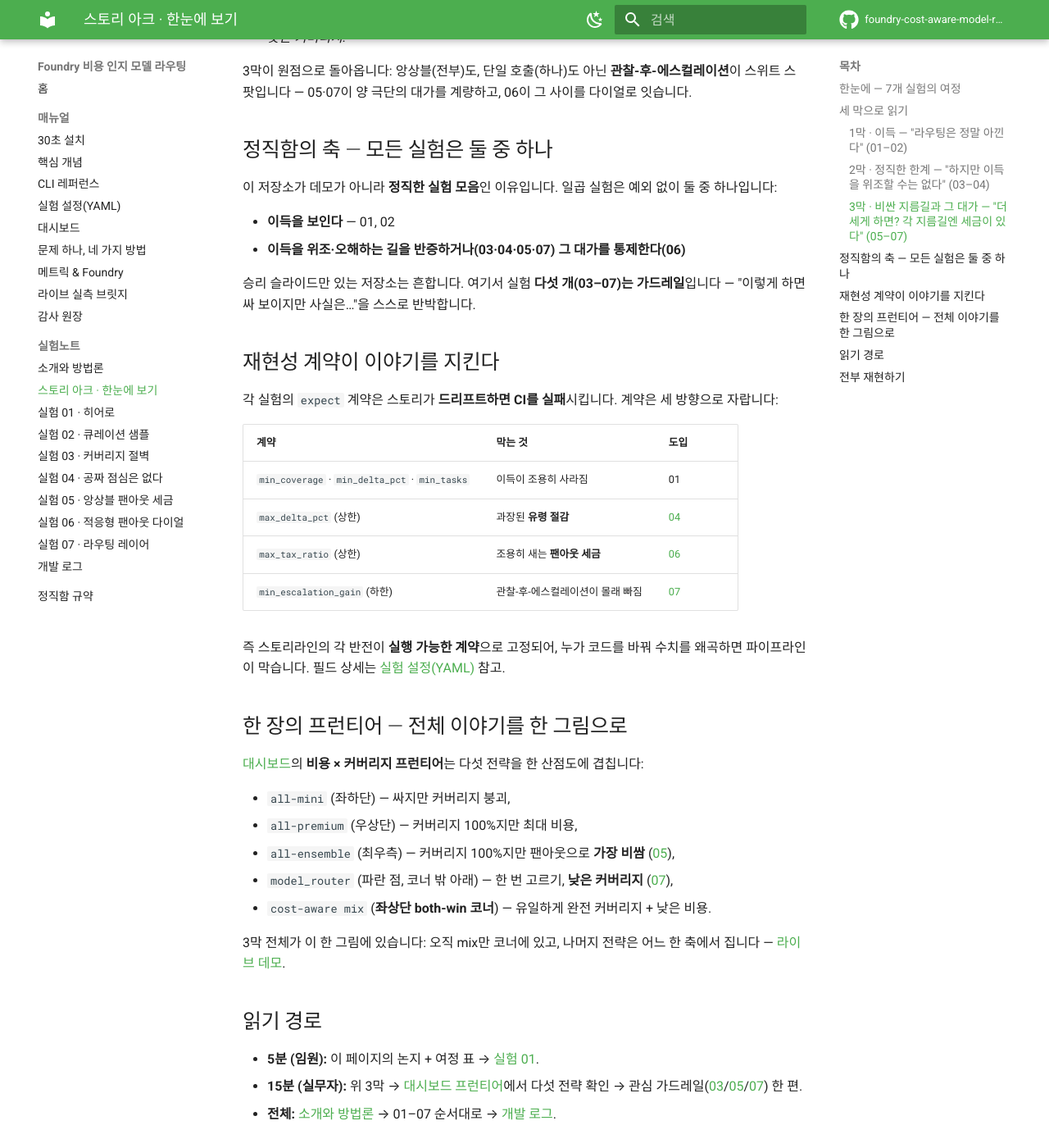
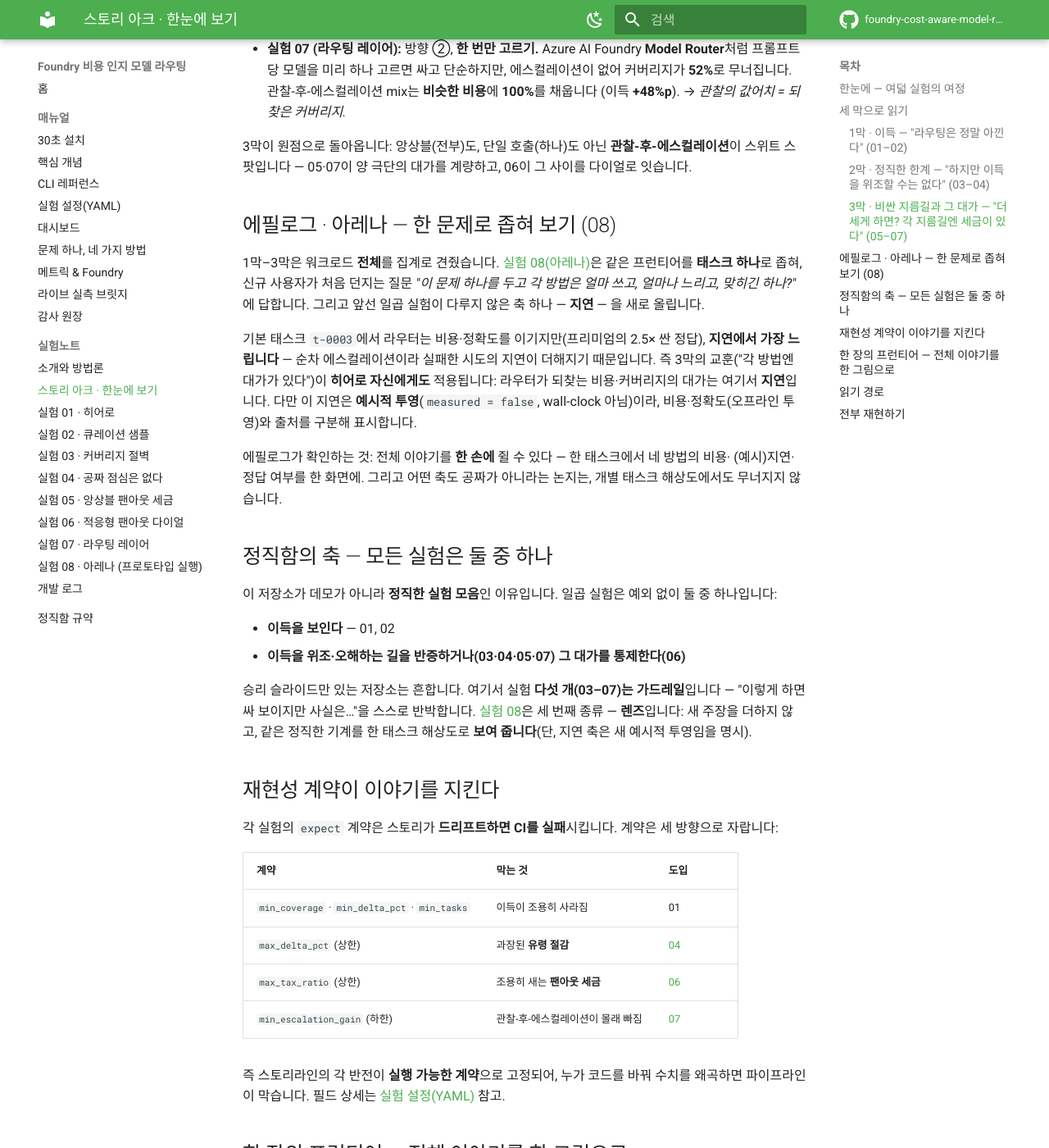
Before and after one commit to hyeonsangjeon/foundry-cost-aware-model-routing, an MkDocs documentation site: the page built from docs/lab-notebook/story-arc.md, in a window 1280 px wide and 1400 px high, scrolled down 2090 px. Shown: the whole window at 82% size. Built offline with MkDocs 1.6.1 and Material for MkDocs 9.7.7, drawn with Linux system fonts in a browser that asks for light colours; comment, search, counter and statistics services are not loaded; some of the changed text lies outside the part shown.

Commit message:
docs: add experiment 08 lab-notebook entry for the head-to-head arena
Document the head-to-head "one problem, four ways" prototype-run feature as
experiment 08 in the Korean lab notebook, following the 01-07 convention.

- docs/lab-notebook/08-arena.md (new): per-task lens vs aggregate frontier,
  the four approaches, pinned t-0003/t-0001 numbers, and the honest framing —
  cost & accuracy reuse the same offline machinery (measured=false) while
  latency is a NEW illustrative projection (not wall-clock). Key finding:
  the router is the cheapest correct answer but the slowest (sequential
  escalation) — no free lunch on the new latency axis.
- story-arc.md: add row 08 + an epilogue section framing the arena as a
  per-task lens that adds the latency axis; update honesty-axis + reading path.
- index.md: add experiment 08 to the list + intro tip.
- head-to-head.md: link to the experiment record.
- devlog.md: point the 2026-07-20 entry to experiment 08.
- README.md: add row 08 (marked per-task lens) + prose.
- mkdocs.yml: nav entry.

Docs-only. mkdocs build --strict passes (all internal links resolve).

Co-authored-by: Copilot <223556219+Copilot@users.noreply.github.com>

````diff
--- a/docs/lab-notebook/story-arc.md
+++ b/docs/lab-notebook/story-arc.md
@@ -8,10 +8,11 @@
     **절대 과장하지 않습니다** (`labels.measured = false`).
 
 이 페이지는 실험 01–07을 **하나의 이야기로 읽는 지도**입니다. 각 실험은 앞 실험이 남긴
-질문에 답하고, 전체가 위 한 문장을 방어합니다. 개별 수치의 유도·재현 절차는 각 실험 페이지에,
+질문에 답하고, 전체가 위 한 문장을 방어합니다. [실험 08(아레나)](08-arena.md)은 그 이야기를
+**한 태스크로 좁혀 보는 에필로그**입니다. 개별 수치의 유도·재현 절차는 각 실험 페이지에,
 "언제·무슨 작업을 했는가"는 [개발 로그](devlog.md)에 있습니다.
 
-## 한눈에 — 7개 실험의 여정
+## 한눈에 — 여덟 실험의 여정
 
 | # | 질문 | 결과 | 무엇을 증명하나 |
 | --- | --- | --- | --- |
@@ -22,8 +23,10 @@
 | [05 · 앙상블 세금](05-ensemble-fanout.md) | "그냥 다 앙상블"의 값은? | 커버리지 100%, −47% + 팬아웃 **3.74×** | 앙상블은 공짜가 아니다 (숨은 세금) |
 | [06 · 팬아웃 다이얼](06-fanout-dial.md) | 그 세금을 없애려면? | 커버리지·절감 그대로, 세금 **3.74×→$0** | 세금은 다이얼이다 |
 | [07 · 라우팅 레이어](07-model-router.md) | 한 번만 고르면 (Model Router)? | 단일 호출 **52%** vs mix **100%** (이득 +48%p) | 관찰의 값어치 = 되찾은 커버리지 |
+| [08 · 아레나](08-arena.md) *(에필로그)* | 이 문제 **하나**를 네 방법으로? | 라우터 = 가장 싼 정답이나 **가장 느림**(순차) | 히어로도 **지연**엔 대가가 있다 |
 
 모든 수치는 합성 데이터에 대한 결정론적 오프라인 투영입니다 (`measured = false`).
+실험 08의 **지연은 새로 도입한 예시적 투영**으로, 비용·정확도(오프라인 투영)와 출처가 다릅니다.
 
 ## 세 막으로 읽기
 
@@ -73,6 +76,23 @@
 3막이 원점으로 돌아옵니다: 앙상블(전부)도, 단일 호출(하나)도 아닌 **관찰-후-에스컬레이션**이
 스위트 스팟입니다 — 05·07이 양 극단의 대가를 계량하고, 06이 그 사이를 다이얼로 잇습니다.
 
+## 에필로그 · 아레나 — 한 문제로 좁혀 보기 (08)
+
+1막–3막은 워크로드 **전체**를 집계로 견줬습니다. [실험 08(아레나)](08-arena.md)은 같은
+프런티어를 **태스크 하나**로 좁혀, 신규 사용자가 처음 던지는 질문 *"이 문제 하나를 두고 각
+방법은 얼마 쓰고, 얼마나 느리고, 맞히긴 하나?"* 에 답합니다. 그리고 앞선 일곱 실험이 다루지
+않은 축 하나 — **지연** — 을 새로 올립니다.
+
+기본 태스크 `t-0003`에서 라우터는 비용·정확도를 이기지만(프리미엄의 2.5× 싼 정답),
+**지연에서 가장 느립니다** — 순차 에스컬레이션이라 실패한 시도의 지연이 더해지기 때문입니다.
+즉 3막의 교훈("각 방법엔 대가가 있다")이 **히어로 자신에게도** 적용됩니다: 라우터가 되찾는
+비용·커버리지의 대가는 여기서 **지연**입니다. 다만 이 지연은 **예시적 투영**(`measured = false`,
+wall-clock 아님)이라, 비용·정확도(오프라인 투영)와 출처를 구분해 표시합니다.
+
+에필로그가 확인하는 것: 전체 이야기를 **한 손에** 쥘 수 있다 — 한 태스크에서 네 방법의 비용·
+(예시)지연·정답 여부를 한 화면에. 그리고 어떤 축도 공짜가 아니라는 논지는, 개별 태스크
+해상도에서도 무너지지 않습니다.
+
 ## 정직함의 축 — 모든 실험은 둘 중 하나
 
 이 저장소가 데모가 아니라 **정직한 실험 모음**인 이유입니다. 일곱 실험은 예외 없이 둘 중
@@ -82,7 +102,9 @@
 - **이득을 위조·오해하는 길을 반증하거나(03·04·05·07) 그 대가를 통제한다(06)**
 
 승리 슬라이드만 있는 저장소는 흔합니다. 여기서 실험 **다섯 개(03–07)는 가드레일**입니다 —
-"이렇게 하면 싸 보이지만 사실은…"을 스스로 반박합니다.
+"이렇게 하면 싸 보이지만 사실은…"을 스스로 반박합니다. [실험 08](08-arena.md)은 세 번째
+종류 — **렌즈**입니다: 새 주장을 더하지 않고, 같은 정직한 기계를 한 태스크 해상도로 **보여
+줍니다**(단, 지연 축은 새 예시적 투영임을 명시).
 
 ## 재현성 계약이 이야기를 지킨다
 
@@ -118,7 +140,8 @@
 - **5분 (임원):** 이 페이지의 논지 + 여정 표 → [실험 01](01-hero.md).
 - **15분 (실무자):** 위 3막 → [대시보드 프런티어](../manual/dashboard.md)에서 다섯 전략 확인 →
   관심 가드레일([03](03-coverage-cliff.md)/[05](05-ensemble-fanout.md)/[07](07-model-router.md)) 한 편.
-- **전체:** [소개와 방법론](index.md) → 01–07 순서대로 → [개발 로그](devlog.md).
+- **전체:** [소개와 방법론](index.md) → 01–07 순서대로 → [실험 08 · 아레나](08-arena.md)에서
+  한 태스크로 좁혀 보기 → [개발 로그](devlog.md).
 
 ## 전부 재현하기
 
@@ -130,6 +153,7 @@ for e in hero curated limits ensemble adaptive model-router; do
 done
 cost-router policy regression \
   --candidate experiments/policies/cost-cut.yaml --synth   # 실험 03 커버리지 절벽
+cost-router compare                                # 실험 08 아레나 — 한 문제, 네 방법
 ```
 
 모든 커맨드는 네트워크·자격 증명 없이 오프라인·결정론으로 돌며, 매번 같은 수치를 냅니다 —
--- a/mkdocs.yml
+++ b/mkdocs.yml
@@ -62,6 +62,7 @@ nav:
       - "실험 05 · 앙상블 팬아웃 세금": lab-notebook/05-ensemble-fanout.md
       - "실험 06 · 적응형 팬아웃 다이얼": lab-notebook/06-fanout-dial.md
       - "실험 07 · 라우팅 레이어": lab-notebook/07-model-router.md
+      - "실험 08 · 아레나 (프로토타입 실행)": lab-notebook/08-arena.md
       - 개발 로그: lab-notebook/devlog.md
   - 정직함 규약: honesty.md
 
````
Also changed, not shown: README.md (+8 -5 lines), docs/lab-notebook/08-arena.md (added, +176 -0 lines), docs/lab-notebook/devlog.md (+2 -1 lines), docs/lab-notebook/index.md (+4 -2 lines), docs/manual/head-to-head.md (+6 -0 lines).
